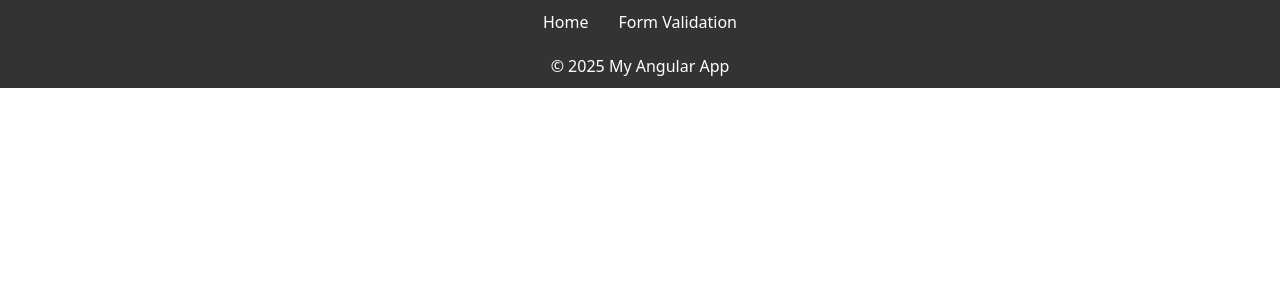
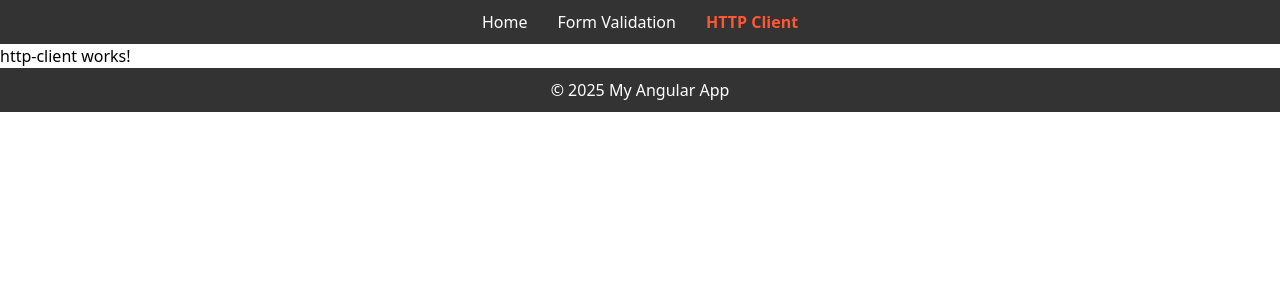
Before and after one commit to hieund20/angular-challenges, an Angular app: page /http-client in a window 1280 px wide. Before the commit this address led to /. Shown: the top 300 px of the page. Built offline with nearby package versions, Linux system fonts and the light colour scheme.

Commit message:
feat: add new page

```diff
--- a/src/app/app.routes.ts
+++ b/src/app/app.routes.ts
@@ -1,6 +1,7 @@
 import { Routes } from '@angular/router';
 import { FormValidationComponent } from './pages/form-validation/form-validation.component';
 import { HomeComponent } from './pages/home/home.component';
+import { HttpClientComponent } from './pages/http-client/http-client.component';
 
 export const routes: Routes = [
   {
@@ -13,4 +14,9 @@ export const routes: Routes = [
     title: 'Form Validation page',
     component: FormValidationComponent,
   },
+  {
+    path: 'http-client',
+    title: 'HTTP Client page',
+    component: HttpClientComponent,
+  },
 ];
--- a/src/app/layout/header/header.component.html
+++ b/src/app/layout/header/header.component.html
@@ -14,6 +14,9 @@
           >Form Validation</a
         >
       </li>
+      <li>
+        <a routerLink="/http-client" routerLinkActive="active">HTTP Client</a>
+      </li>
     </ul>
   </nav>
 </header>
--- /dev/null
+++ b/src/app/pages/http-client/http-client.component.html
@@ -0,0 +1 @@
+<p>http-client works!</p>
```
Also changed, not shown: src/app/pages/http-client/http-client.component.ts (added, +11 -0 lines), src/app/pages/http-client/http-client.component.scss (added), 1 other file (tests, documents, lock files or other folders).
